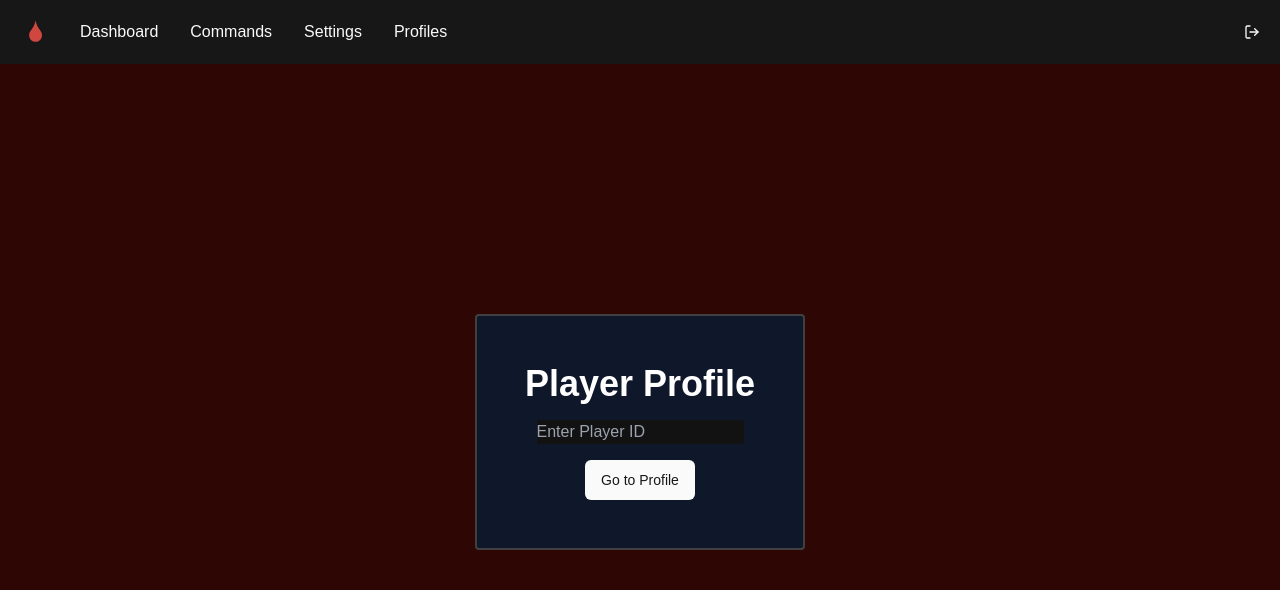
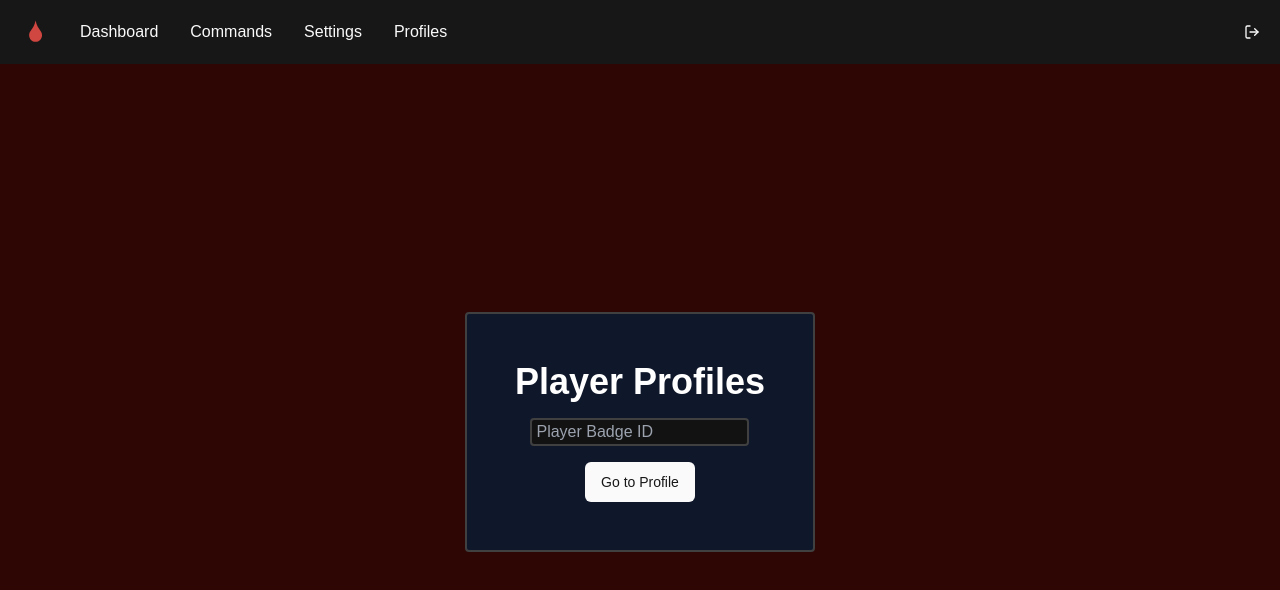
Before and after one commit to briansmiley/thirst-trap, a Next.js app: page /profile in a window 1280 px wide. Shown: the top 590 px of the page. Built offline with nearby package versions, Linux system fonts and the light colour scheme.

Commit message:
restyles player id entry

```diff
--- a/src/app/profile/page.tsx
+++ b/src/app/profile/page.tsx
@@ -16,12 +16,17 @@ export default function ProfilePage() {
   return (
     <div className="flex flex-col items-center justify-center h-screen">
       <div className="flex flex-col gap-4  p-12 justify-center items-center my_box">
-        <h1 className="text-4xl font-bold">Player Profile</h1>
+        <h1 className="text-4xl font-bold">Player Profiles</h1>
         <form
           onSubmit={handleSubmit}
           className="flex flex-col justify-center items-center gap-4"
         >
-          <input type="text" name="id" placeholder="Enter Player ID" />
+          <input
+            type="text"
+            className="border-2 border-neutral-700 rounded px-1"
+            name="id"
+            placeholder="Player Badge ID"
+          />
           <Button type="submit">Go to Profile</Button>
         </form>
       </div>
```
